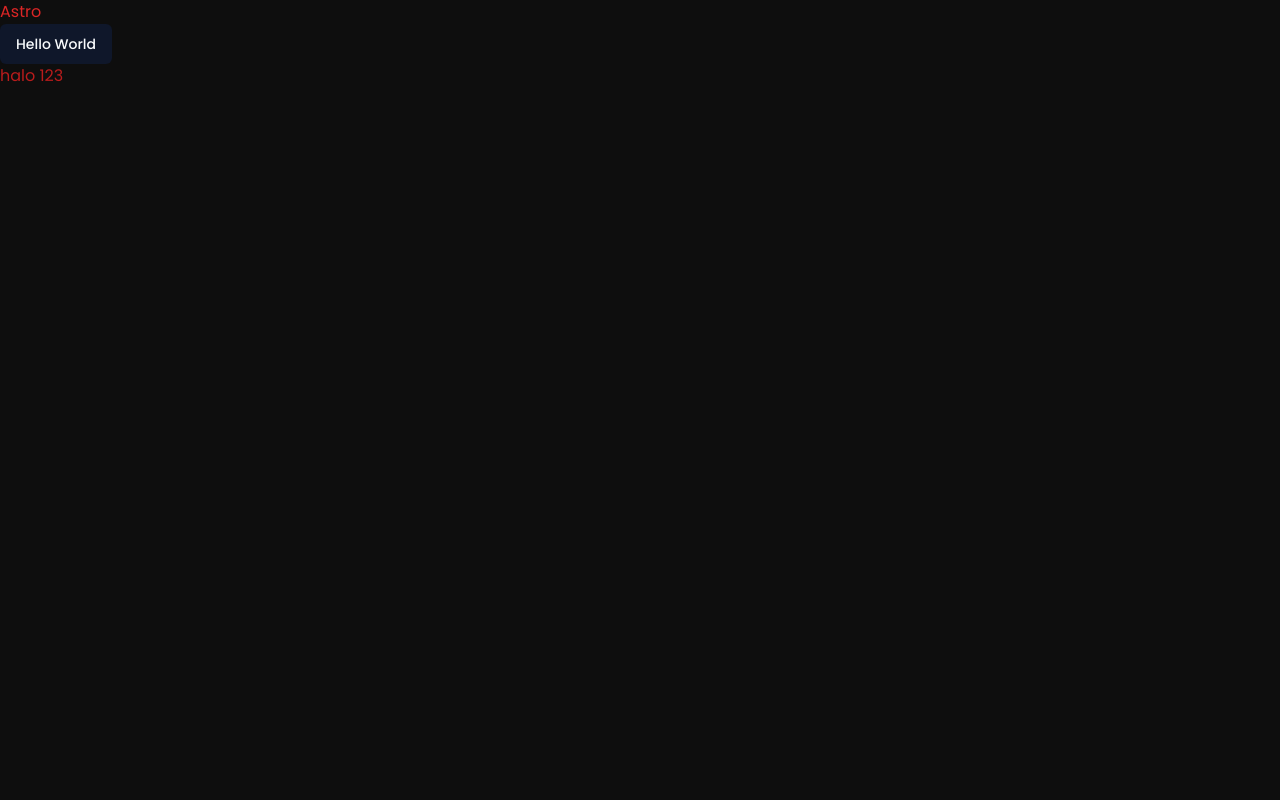
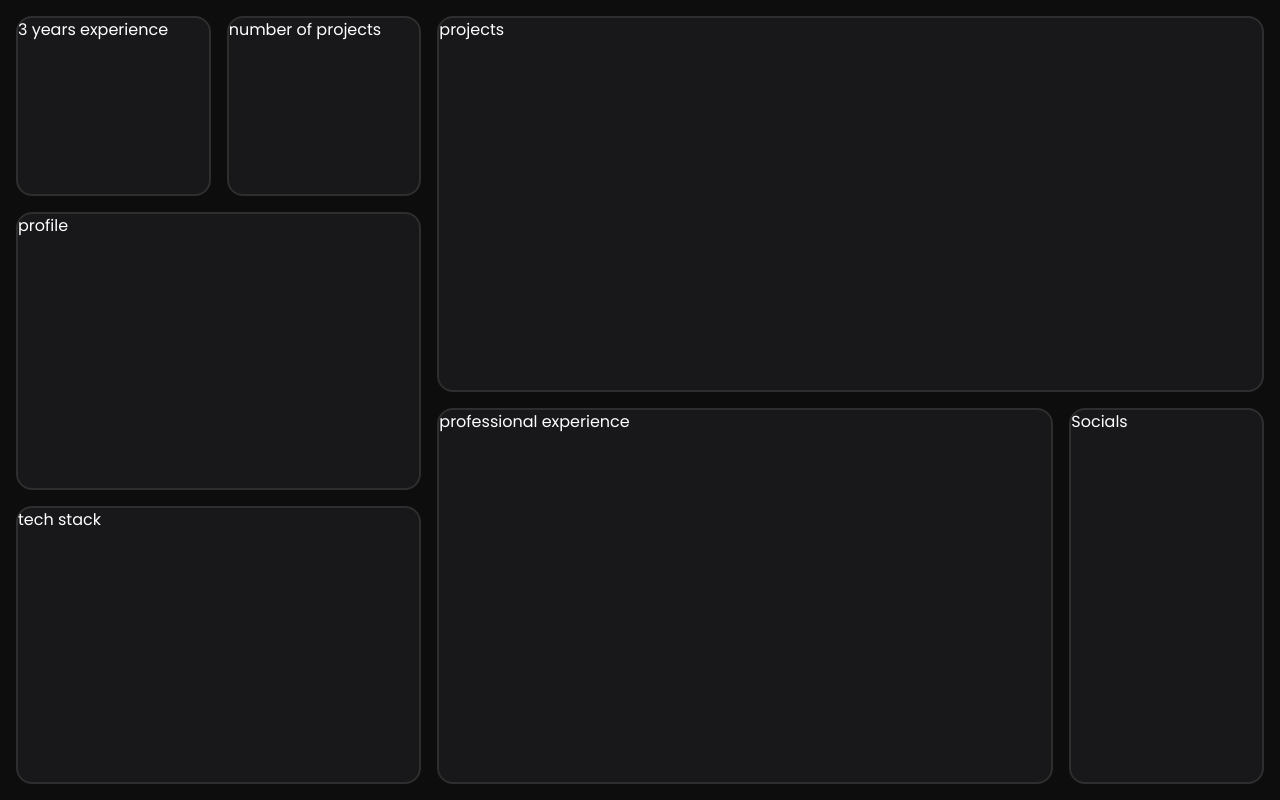
Before and after one commit to jeffsabarman/personal-website-bento, an Astro site: page / in a window 1280 px wide. Built offline with nearby package versions, Linux system fonts and the light colour scheme; Astro itself is replaced by a stand-in of ours.

Commit message:
setup layout

```diff
--- /dev/null
+++ b/src/components/ExperienceYears.astro
@@ -0,0 +1,7 @@
+---
+
+---
+
+<div>
+  <p class="text-white">3 years experience</p>
+</div>
--- /dev/null
+++ b/src/components/Experiences.astro
@@ -0,0 +1,7 @@
+---
+
+---
+
+<div>
+  <p class="text-white">professional experience</p>
+</div>
--- /dev/null
+++ b/src/components/NumberOfProjects.astro
@@ -0,0 +1,7 @@
+---
+
+---
+
+<div>
+  <p class="text-white">number of projects</p>
+</div>
--- a/src/components/Profile.astro
+++ b/src/components/Profile.astro
@@ -3,5 +3,5 @@
 ---
 
 <div>
-  <p class="text-red-700">halo 123</p>
+  <p class="text-white">profile</p>
 </div>
--- /dev/null
+++ b/src/components/Projects.astro
@@ -0,0 +1,7 @@
+---
+
+---
+
+<div>
+  <p class="text-white">projects</p>
+</div>
--- /dev/null
+++ b/src/components/Socials.astro
@@ -0,0 +1,7 @@
+---
+
+---
+
+<div>
+  <p class="text-white">Socials</p>
+</div>
--- /dev/null
+++ b/src/components/TechStack.astro
@@ -0,0 +1,7 @@
+---
+
+---
+
+<div>
+  <p class="text-white">tech stack</p>
+</div>
--- /dev/null
+++ b/src/components/shared/CardContainer.astro
@@ -0,0 +1,7 @@
+---
+
+---
+
+<div class="bg-card border-border border-2 rounded-2xl h-full">
+  <slot />
+</div>
--- a/src/pages/index.astro
+++ b/src/pages/index.astro
@@ -2,6 +2,13 @@
 import "@/styles/globals.css";
 import { Button } from "@/components/ui/button";
 import Profile from "@/components/Profile.astro";
+import CardContainer from "@/components/shared/CardContainer.astro";
+import ExperienceYears from "@/components/ExperienceYears.astro";
+import NumberOfProjects from "@/components/NumberOfProjects.astro";
+import TechStack from "@/components/TechStack.astro";
+import Projects from "@/components/Projects.astro";
+import Experiences from "@/components/Experiences.astro";
+import Socials from "@/components/Socials.astro";
 ---
 
 <html lang="en">
@@ -17,8 +24,42 @@ import Profile from "@/components/Profile.astro";
     <title>Astro</title>
   </head>
   <body class="bg-background">
-    <h1 class="text-red-600">Astro</h1>
-    <Button>Hello World</Button>
-    <Profile />
+    <div class="grid grid-cols-6 grid-rows-8 gap-4 p-4 h-screen">
+      <div class="row-span-2">
+        <CardContainer>
+          <ExperienceYears />
+        </CardContainer>
+      </div>
+      <div class="row-span-2">
+        <CardContainer>
+          <NumberOfProjects />
+        </CardContainer>
+      </div>
+      <div class="col-span-2 row-span-3 col-start-1 row-start-3">
+        <CardContainer>
+          <Profile />
+        </CardContainer>
+      </div>
+      <div class="col-span-2 row-span-3 col-start-1 row-start-6">
+        <CardContainer>
+          <TechStack />
+        </CardContainer>
+      </div>
+      <div class="col-span-4 row-span-4 col-start-3 row-start-1">
+        <CardContainer>
+          <Projects />
+        </CardContainer>
+      </div>
+      <div class="col-span-3 row-span-4 col-start-3 row-start-5">
+        <CardContainer>
+          <Experiences />
+        </CardContainer>
+      </div>
+      <div class="row-span-4 col-start-6 row-start-5">
+        <CardContainer>
+          <Socials />
+        </CardContainer>
+      </div>
+    </div>
   </body>
 </html>
--- a/src/styles/globals.css
+++ b/src/styles/globals.css
@@ -4,10 +4,9 @@
 
 @layer base {
   :root {
-    /* --background: 0 0% 100%; */
-    --background: #0e0e0e;
+    --background: 0 0% 5%; /* #0E0E0E */
     --foreground: 222.2 84% 4.9%;
-    --card: 0 0% 100%;
+    --card: 240 4% 10%; /* #19191b */
     --card-foreground: 222.2 84% 4.9%;
     --popover: 0 0% 100%;
     --popover-foreground: 222.2 84% 4.9%;
@@ -21,7 +20,7 @@
     --accent-foreground: 222.2 47.4% 11.2%;
     --destructive: 0 84.2% 60.2%;
     --destructive-foreground: 210 40% 98%;
-    --border: 214.3 31.8% 91.4%;
+    --border: 0 0% 18%; /* #2f2f2f */
     --input: 214.3 31.8% 91.4%;
     --ring: 222.2 84% 4.9%;
     --radius: 0.5rem;
@@ -33,8 +32,7 @@
   }
 
   .dark {
-    /* --background: 222.2 84% 4.9%; */
-    --background: #0e0e0e;
+    --background: 0 0% 5%;
     --foreground: 210 40% 98%;
     --card: 222.2 84% 4.9%;
     --card-foreground: 210 40% 98%;
--- a/tailwind.config.mjs
+++ b/tailwind.config.mjs
@@ -24,10 +24,11 @@ module.exports = {
     extend: {
       colors: {
         border: "hsl(var(--border))",
+        // border: "var(--border)",
         input: "hsl(var(--input))",
         ring: "hsl(var(--ring))",
-        // background: "hsl(var(--background))",
-        background: "var(--background)",
+        background: "hsl(var(--background))",
+        // background: "var(--background)",
         foreground: "hsl(var(--foreground))",
         primary: {
           DEFAULT: "hsl(var(--primary))",
@@ -55,9 +56,9 @@ module.exports = {
         },
         card: {
           DEFAULT: "hsl(var(--card))",
+          // DEFAULT: "var(--card)",
           foreground: "hsl(var(--card-foreground))",
         },
-        "background-custom": "#0E0E0E",
       },
       borderRadius: {
         lg: "var(--radius)",
```
